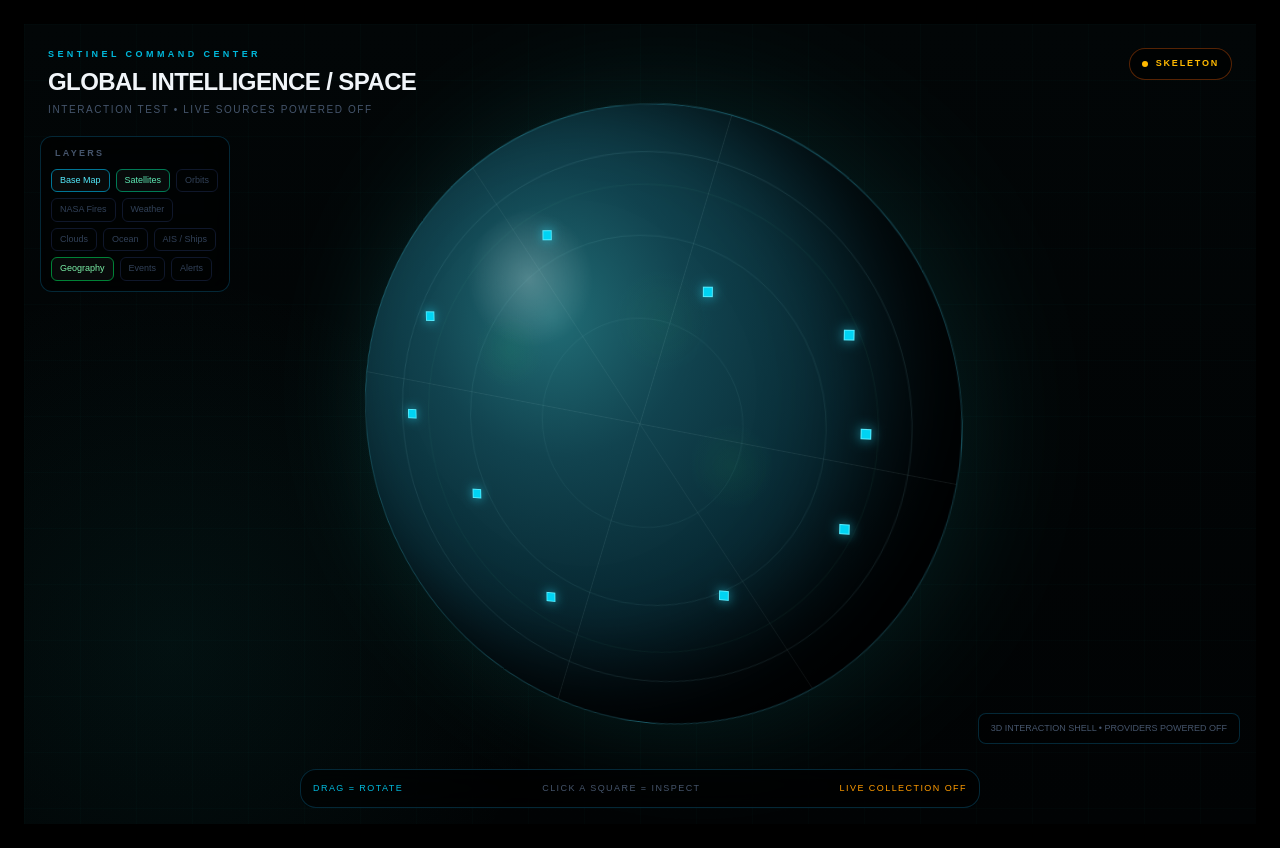
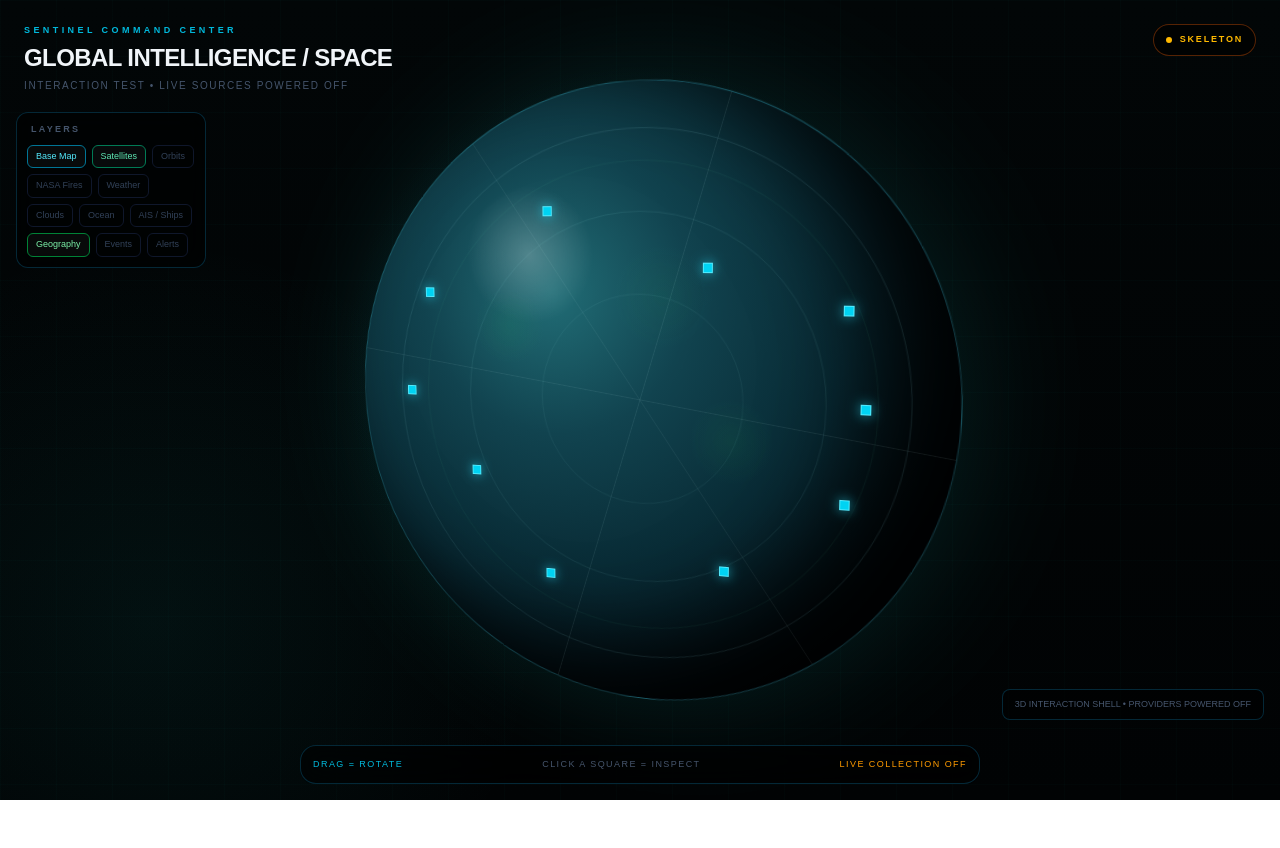
Before and after one commit to salehshahab999-gif/sentinel-command, a Next.js app: page /satellite in a window 1280 px wide. After the commit the page ends 800 px from the top, so only its background shows below. Built offline with nearby package versions, Linux system fonts and the light colour scheme.

Commit message:
test: make satellite route fullscreen

```diff
--- a/app/satellite/page.tsx
+++ b/app/satellite/page.tsx
@@ -1,11 +1,5 @@
 import SatelliteIntelligence from "../components/SatelliteIntelligence";
 
 export default function SatellitePage() {
-  return (
-    <main className="min-h-screen bg-black p-6 text-white">
-      <div className="mx-auto max-w-[1800px]">
-        <SatelliteIntelligence />
-      </div>
-    </main>
-  );
+  return <SatelliteIntelligence />;
 }
```
